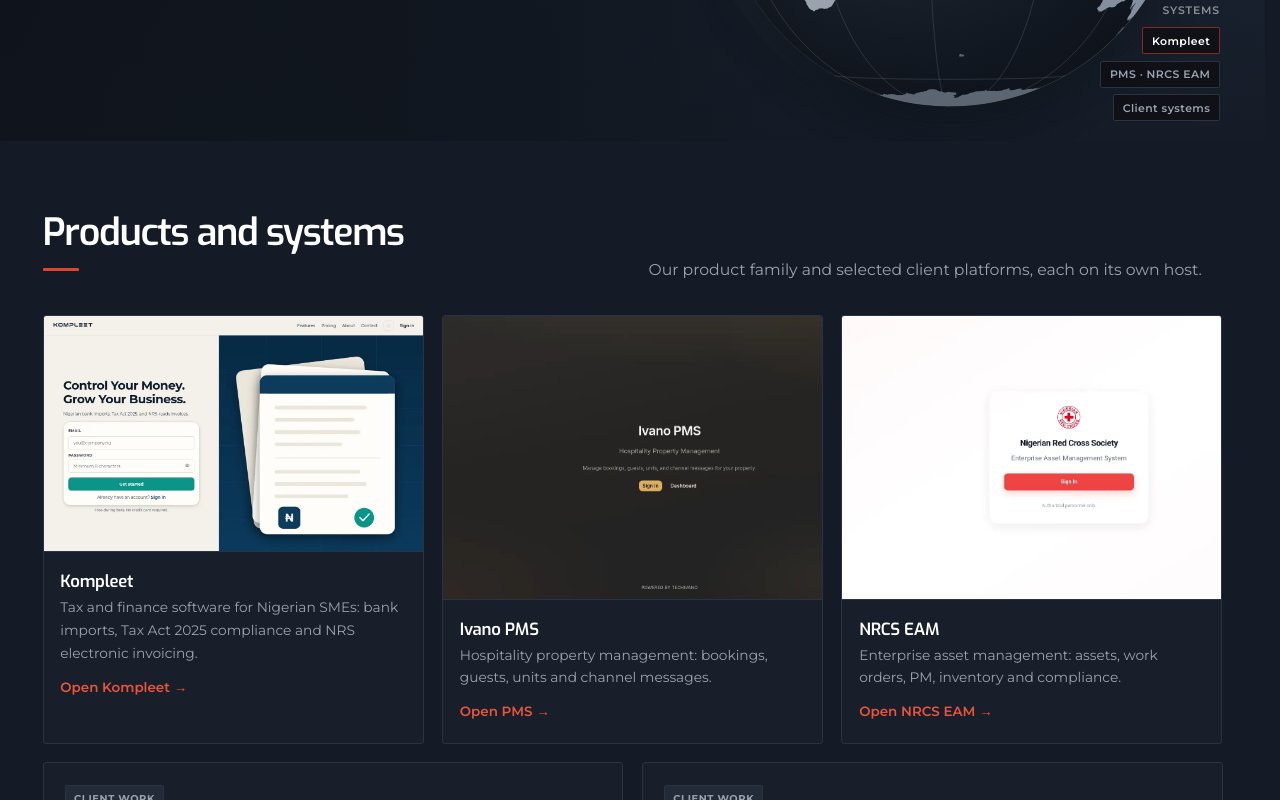
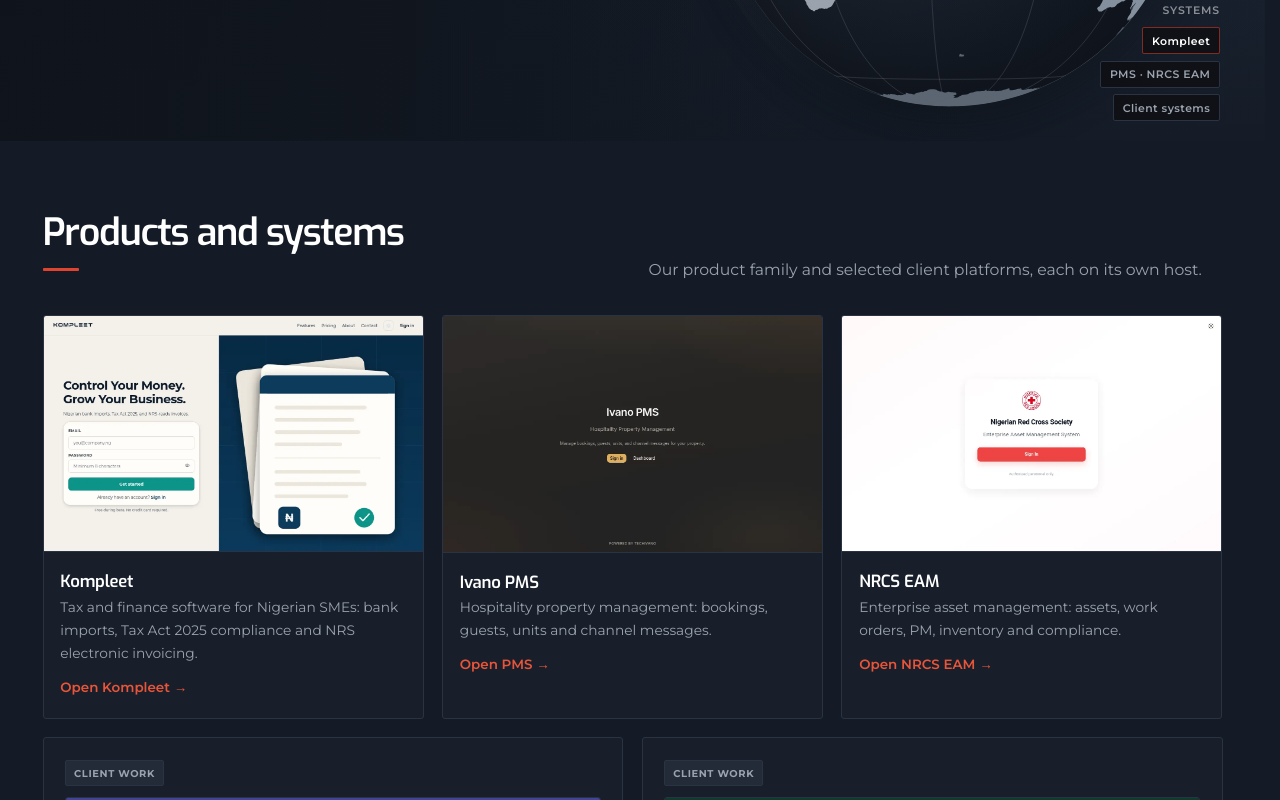
Before and after one commit to Ivano-Technologies/web-ivano, a Next.js app: page / in a window 1280 px wide. Shown: the part 450-1250 px from the top of the page. Built offline with nearby package versions, Linux system fonts and the light colour scheme.

Commit message:
fix(home): all three product thumbs 16/10, cover 0% 0% so cards align

```diff
--- a/app/globals.css
+++ b/app/globals.css
@@ -734,14 +734,16 @@
   object-fit: cover;
   object-position: 0% 0%;
 }
-.thumb-card[data-highlight="kompleet"] .thumb-media {
-  /* Round 2: full 1280x800 shot, no side crop (matches PMS/NRCS full-frame look) */
+/* Home product thumbs: all three share the full 1280x800 frame so titles/CTAs line up */
+.thumb-card .thumb-media {
   aspect-ratio: 16 / 10;
-  background: #0F1520;
-}
-.thumb-card[data-highlight="kompleet"] .thumb-shot {
+}
+.thumb-card .thumb-shot {
   object-fit: cover;
   object-position: 0% 0%;
+}
+.thumb-card[data-highlight="kompleet"] .thumb-media {
+  background: #0F1520;
 }
 .thumb-media.t1 { background: linear-gradient(160deg, #1A2838, #0E1520 70%); }
 .thumb-media.t2 { background: linear-gradient(145deg, #152030, #1E3548 50%, #0F1824); }
```
